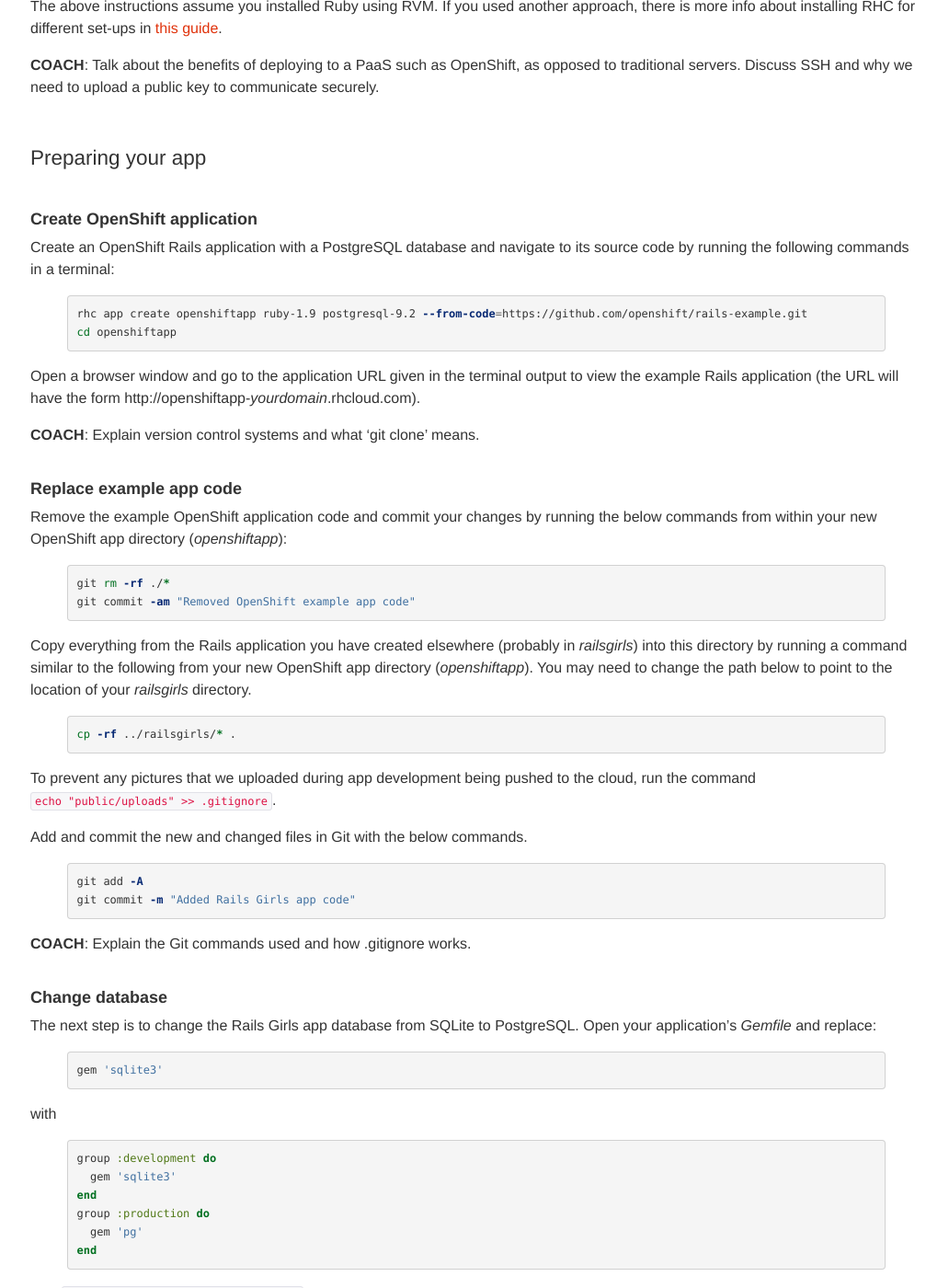
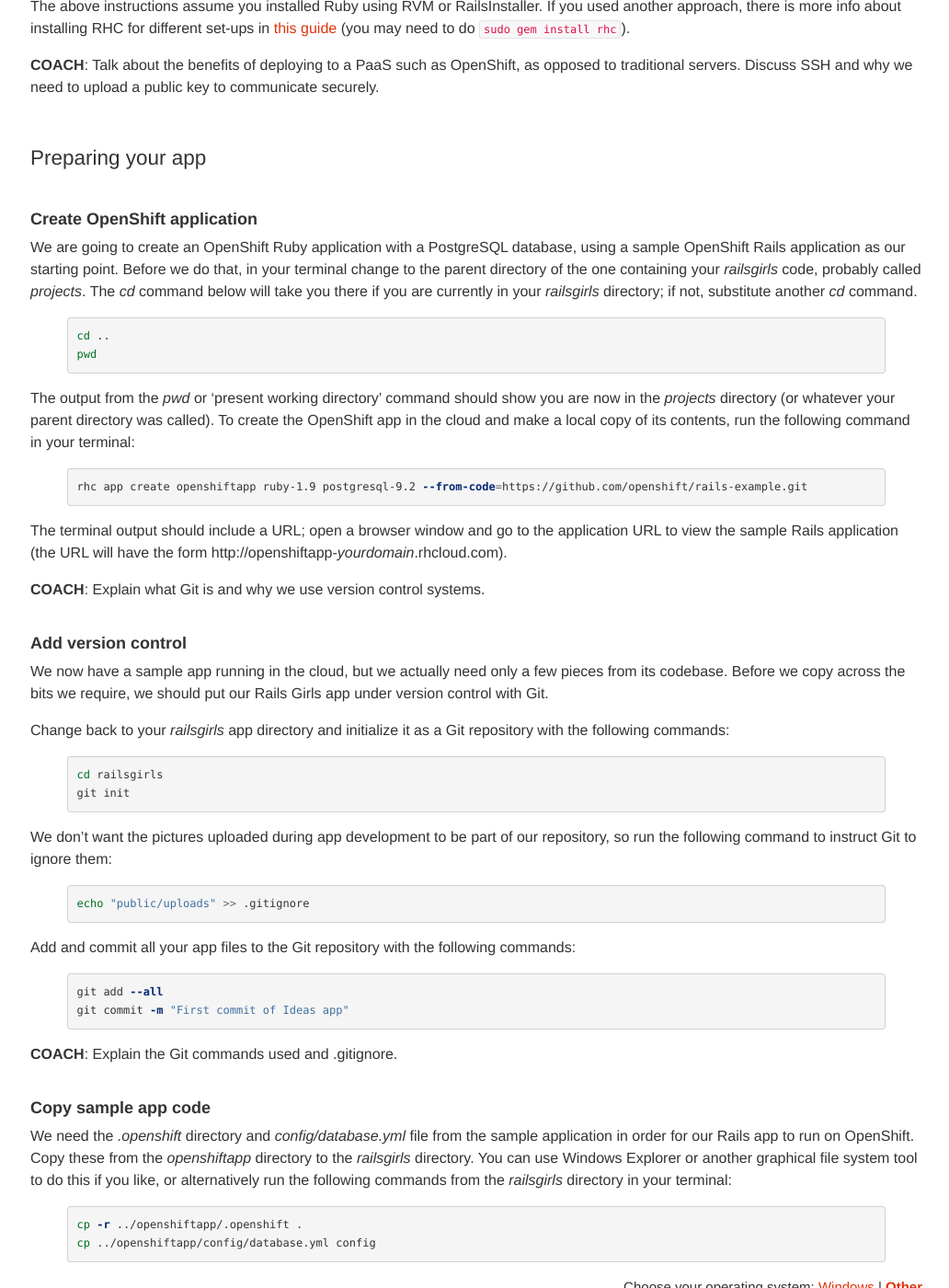
Before and after one commit to railsgirls/guides.railsgirls.com, a Jekyll site: the page built from _posts/2013-11-12-openshift.markdown, in a window 1280 px wide and 1400 px high, scrolled down 564 px. Shown: the whole window at 92% size, without its empty margins (52-1084 px from the left). Built offline with Jekyll 4.4.1, drawn with Linux system fonts in a browser that asks for light colours; nearby versions of some CDN libraries; Markdown is read by kramdown in place of the engine named in the settings; some of the changed text lies outside the part shown.

Commit message:
Reworking OpenShift guide in response to event experience

```diff
--- a/_posts/2013-11-12-openshift.markdown
+++ b/_posts/2013-11-12-openshift.markdown
@@ -19,7 +19,7 @@
 rhc setup
 {% endhighlight %}
 
-The above instructions assume you installed Ruby using RVM. If you used another approach, there is more info about installing RHC for different set-ups in [this guide](https://www.openshift.com/developers/rhc-client-tools-install).
+The above instructions assume you installed Ruby using RVM or RailsInstaller. If you used another approach, there is more info about installing RHC for different set-ups in [this guide](https://www.openshift.com/developers/rhc-client-tools-install) (you may need to do `sudo gem install rhc`).
 
 __COACH__: Talk about the benefits of deploying to a PaaS such as OpenShift, as opposed to traditional servers. Discuss SSH and why we need to upload a public key to communicate securely.
 
@@ -27,46 +27,80 @@
 
 #### Create OpenShift application
 
-Create an OpenShift Rails application with a PostgreSQL database and navigate to its source code by running the following commands in a terminal:
+We are going to create an OpenShift Ruby application with a PostgreSQL database, using a sample OpenShift Rails application as our starting point. Before we do that, in your terminal change to the parent directory of the one containing your *railsgirls* code, probably called *projects*. The *cd* command below will take you there if you are currently in your *railsgirls* directory; if not, substitute another *cd* command.
+
+{% highlight sh %}
+cd ..
+pwd
+{% endhighlight %}
+
+The output from the *pwd* or 'present working directory' command should show you are now in the *projects* directory (or whatever your parent directory was called). To create the OpenShift app in the cloud and make a local copy of its contents, run the following command in your terminal:
 
 {% highlight sh %}
 rhc app create openshiftapp ruby-1.9 postgresql-9.2 --from-code=https://github.com/openshift/rails-example.git
-cd openshiftapp
 {% endhighlight %}
 
-Open a browser window and go to the application URL given in the terminal output to view the example Rails application (the URL will have the form http://openshiftapp-*yourdomain*.rhcloud.com).
+The terminal output should include a URL; open a browser window and go to the application URL to view the sample Rails application (the URL will have the form http://openshiftapp-*yourdomain*.rhcloud.com).
 
-__COACH__: Explain version control systems and what 'git clone' means.
+__COACH__: Explain what Git is and why we use version control systems.
 
-#### Replace example app code
 
-Remove the example OpenShift application code and commit your changes by running the below commands from within your new OpenShift app directory (*openshiftapp*):
+#### Add version control
+
+We now have a sample app running in the cloud, but we actually need only a few pieces from its codebase. Before we copy across the bits we require, we should put our Rails Girls app under version control with Git.
+
+Change back to your *railsgirls* app directory and initialize it as a Git repository with the following commands:
 
 {% highlight sh %}
-git rm -rf ./*
-git commit -am "Removed OpenShift example app code"
+cd railsgirls
+git init
 {% endhighlight %}
 
-Copy everything from the Rails application you have created elsewhere (probably in *railsgirls*) into this directory by running a command similar to the following from your new OpenShift app directory (*openshiftapp*). You may need to change the path below to point to the location of your *railsgirls* directory.
+We don't want the pictures uploaded during app development to be part of our repository, so run the following command to instruct Git to ignore them:
 
 {% highlight sh %}
-cp -rf ../railsgirls/* .
+echo "public/uploads" >> .gitignore
 {% endhighlight %}
 
-To prevent any pictures that we uploaded during app development being pushed to the cloud, run the command `echo "public/uploads" >> .gitignore`.
+Add and commit all your app files to the Git repository with the following commands:
+
+{% highlight sh %}
+git add --all
+git commit -m "First commit of Ideas app"
+{% endhighlight %}
+
+__COACH__: Explain the Git commands used and .gitignore.
+
+#### Copy sample app code
+
+We need the *.openshift* directory and *config/database.yml* file from the sample application in order for our Rails app to run on OpenShift. Copy these from the *openshiftapp* directory to the *railsgirls* directory. You can use Windows Explorer or another graphical file system tool to do this if you like, or alternatively run the following commands from the *railsgirls* directory in your terminal:
+
+<div class="os-specific">
+   <div class="nix">
+{% highlight sh %}
+cp -r ../openshiftapp/.openshift .
+cp ../openshiftapp/config/database.yml config
+{% endhighlight %}
+  </div>
+
+  <div class="win">
+{% highlight sh %}
+xcopy /e /i ..\openshiftapp\.openshift .openshift
+copy ..\openshiftapp\config\database.yml config
+{% endhighlight %}
+  </div>
+</div>
 
 Add and commit the new and changed files in Git with the below commands.
 
 {% highlight sh %}
-git add -A
-git commit -m "Added Rails Girls app code"
+git add --all
+git commit -m "Added OpenShift config"
 {% endhighlight %}
-
-__COACH__: Explain the Git commands used and how .gitignore works.
 
 #### Change database
 
-The next step is to change the Rails Girls app database from SQLite to PostgreSQL. Open your application's *Gemfile* and replace:
+The next step is to change our Rails Girls app database from SQLite to PostgreSQL. Open your application's *Gemfile* and replace:
 
 {% highlight ruby %}
 gem 'sqlite3'
@@ -75,27 +109,45 @@
 with
 
 {% highlight ruby %}
-group :development do
-  gem 'sqlite3'
-end
-group :production do
-  gem 'pg'
-end
+gem 'sqlite3', :group => [:development, :test]
+gem 'pg', :group => [:production, :staging]
 {% endhighlight %}
 
-Run `bundle install --without production` to set up your dependencies.
+Do a bundle to set up your dependencies:
 
-We also have to add some environment variables so the application can find the database when it is running on OpenShift. We can do that by restoring an older version of the *config/database.yml* file that we deleted with the rest of the example code earlier, as this version had the content we need. To achieve this, run the command `git checkout 68fcda0 config/database.yml`, where *68fcda0* is an identifier for a particular Git commit. You can see all the commits where this file has been changed with the command `git log config/database.yml` (type *q* to exit this view).
+{% highlight sh %}
+bundle install --without production
+{% endhighlight %}
 
-Open the *config/database.yml* file to check it has been updated. It should now contain environment variables, such as ENV['OPENSHIFT_POSTGRESQL_DB_USERNAME'].
+On some platforms, this may generate platform-specific versions of your Gems that cause issues when you push your app to the cloud. To prevent this, open your *Gemfile.lock* file and check the versions of the 'sqlite3' and 'pg' Gems. If they have a platform-specific suffix, such as *-x86-mingw32*, remove this (eg. change *pg (0.16.0-x86-mingw32)* to *pg (0.16.0)* and *sqlite3 (1.3.8-x86-mingw32)* to *sqlite3 (1.3.8)*). Save and close the file, and run the above bundle command again before continuing.
 
-Commit your changes with the command `git commit -am "Changed app database"`.
+Add and commit your changes in Git:
 
-__COACH__: Talk about relational databases and how Git keeps track of changes.
+{% highlight sh %}
+git add --all
+git commit -m "Changed database to PostgreSQL"
+{% endhighlight %}
+
+__COACH__: Talk about relational databases and the differences between SQLite and PostgreSQL.
 
 ### Deploy app to OpenShift
 
-To deploy all your changes to the cloud, enter the command `git push` in your terminal. Refresh the app in your browser to see the result.
+We are now ready to deploy the Rails Girls app to OpenShift. We need to tell our Git repository where to push the code. To get the location of your OpenShift code repository, run the following command, and copy the Git URL from the output.
+
+{% highlight sh %}
+rhc app show openshiftapp
+{% endhighlight %}
+
+Now run the following commands, replacing the SSH string with your Git URL. We are using '-f' for force here because we are happy to wipe away the history of the current OpenShift repository, which contains the sample Rails app. When you are pushing future changes, you can just use 'git push'.
+
+{% highlight sh %}
+git remote add openshift ssh://0123456789abcdef01234567@openshiftapp-yourdomain.rhcloud.com/~/git/openshiftapp.git/
+git push -f --set-upstream openshift master
+{% endhighlight %}
+
+Refresh the app in your browser to see the result.
+
+__COACH__: Talk about Git remotes.
 
 ### Add environment variables
 
@@ -128,28 +180,28 @@
 The directory where uploaded pictures are currently stored is within the app repository, so it will be deleted when we rebuild. To switch the uploads directory to one that will persist, open *app/uploaders/picture_uploader.rb* and replace
 
 {% highlight ruby %}
-  def store_dir
-    "uploads/#{model.class.to_s.underscore}/#{mounted_as}/#{model.id}"
-  end
+def store_dir
+  "uploads/#{model.class.to_s.underscore}/#{mounted_as}/#{model.id}"
+end
 {% endhighlight %}
 
 with
 
 {% highlight ruby %}
-  def store_dir
-    ENV['OPENSHIFT_DATA_DIR'] + "/uploads/#{model.class.to_s.underscore}/#{mounted_as}/#{model.id}"
-  end
+def store_dir
+  ENV['OPENSHIFT_DATA_DIR'] + "/uploads/#{model.class.to_s.underscore}/#{mounted_as}/#{model.id}"
+end
 
-  def url
-    "/files/#{model.class.to_s.underscore}/#{mounted_as}/#{model.id}/" + File.basename(file.path)
-  end
+def url
+  "/uploads/#{model.class.to_s.underscore}/#{mounted_as}/#{model.id}/#{File.basename(file.path)}"
+end
 {% endhighlight %}
 
-Now uploaded images will be stored in a persistent directory, but they will still be available through a similar URL to what we were using previously (we've just changed *uploads* to *files*). To make this work, we also need to add a symbolic link on the filesystem from the repository location to the real storage location. To do this, open *.openshift/action_hooks/build* and add the following code:
+Now uploaded images will be stored in a persistent directory, but they will still be available through the same URL as what we were using previously. To make this work, we also need to add a symbolic link on the filesystem from the repository location to the real storage location. To do this, open *.openshift/action_hooks/build* and add the following code:
 
 {% highlight sh %}
-if [ ! -d $OPENSHIFT_DATA_DIR/uploads ]; then mkdir $OPENSHIFT_DATA_DIR/uploads; fi
-ln -sf $OPENSHIFT_DATA_DIR/uploads $OPENSHIFT_REPO_DIR/public/files
+mkdir -p $OPENSHIFT_DATA_DIR/uploads
+ln -sf $OPENSHIFT_DATA_DIR/uploads $OPENSHIFT_REPO_DIR/public/uploads
 
 {% endhighlight %}
 
```
Also changed, not shown: other parts of _posts/2013-11-12-openshift.markdown (+6 -6 lines).
